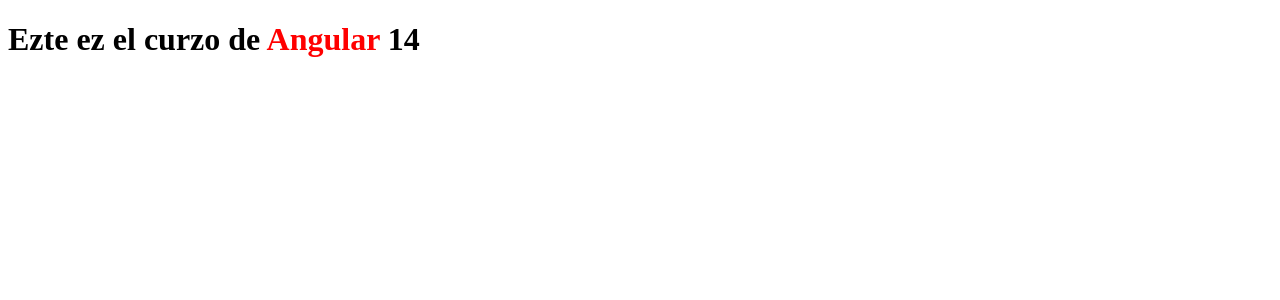
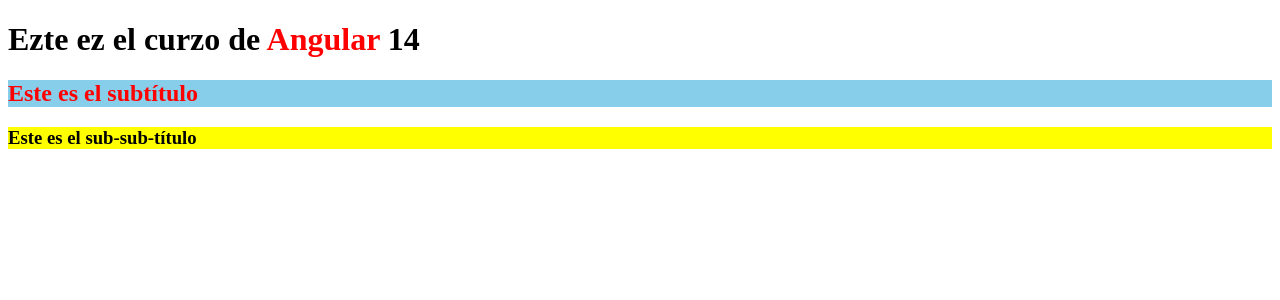
Before and after one commit to gerardoparrajc/CursoAngular14Mayo2023, an Angular app: page / in a window 1280 px wide. Shown: the top 300 px of the page. Built offline with nearby package versions, Linux system fonts and the light colour scheme.

Commit message:
Directivas de Atributo ngClass y ngStyle

```diff
--- a/src/app/app.component.html
+++ b/src/app/app.component.html
@@ -1 +1,3 @@
 <h1 appGatoBotas appGreenBackgroundOnClick appDestacar="Angular">Este es el curso de Angular 14</h1>
+<h2 [ngClass]="{ 'colorRojo': pintarRojo, 'fondoAzul': pintarFondoAzul }">Este es el subtítulo</h2>
+<h3 [ngStyle]="{'background-color': backgroundColor ? 'green' : 'yellow'}" >Este es el sub-sub-título</h3>
--- a/src/app/app.component.scss
+++ b/src/app/app.component.scss
@@ -0,0 +1,7 @@
+.colorRojo {
+  color: red;
+}
+
+.fondoAzul {
+  background-color: skyblue;
+}
--- a/src/app/app.component.ts
+++ b/src/app/app.component.ts
@@ -6,5 +6,7 @@ import { Component } from '@angular/core';
   styleUrls: ['./app.component.scss']
 })
 export class AppComponent {
-  title = 'NuevoProyecto';
+  pintarRojo = true;
+  pintarFondoAzul = 3 < 7;
+  backgroundColor = false;
 }
```
